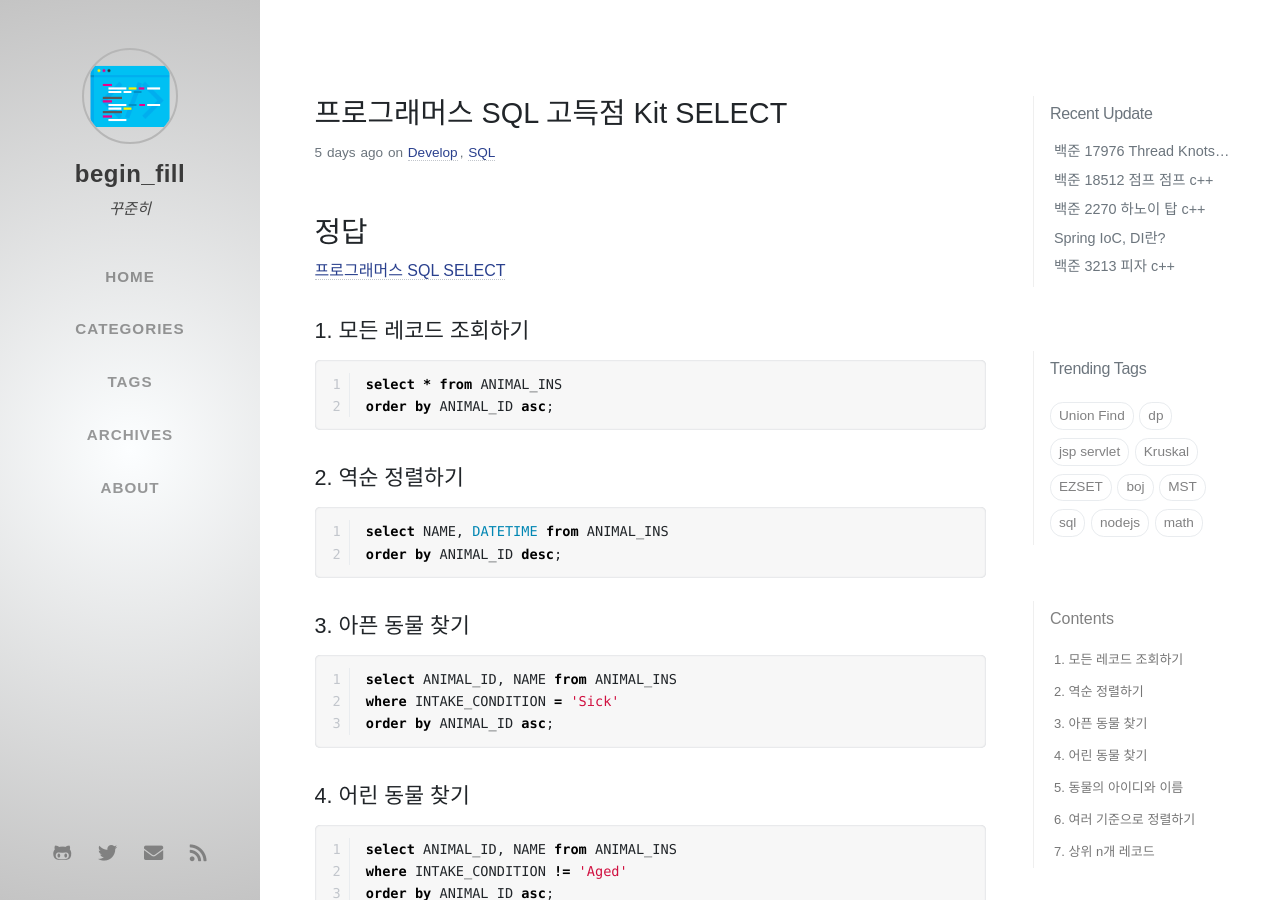
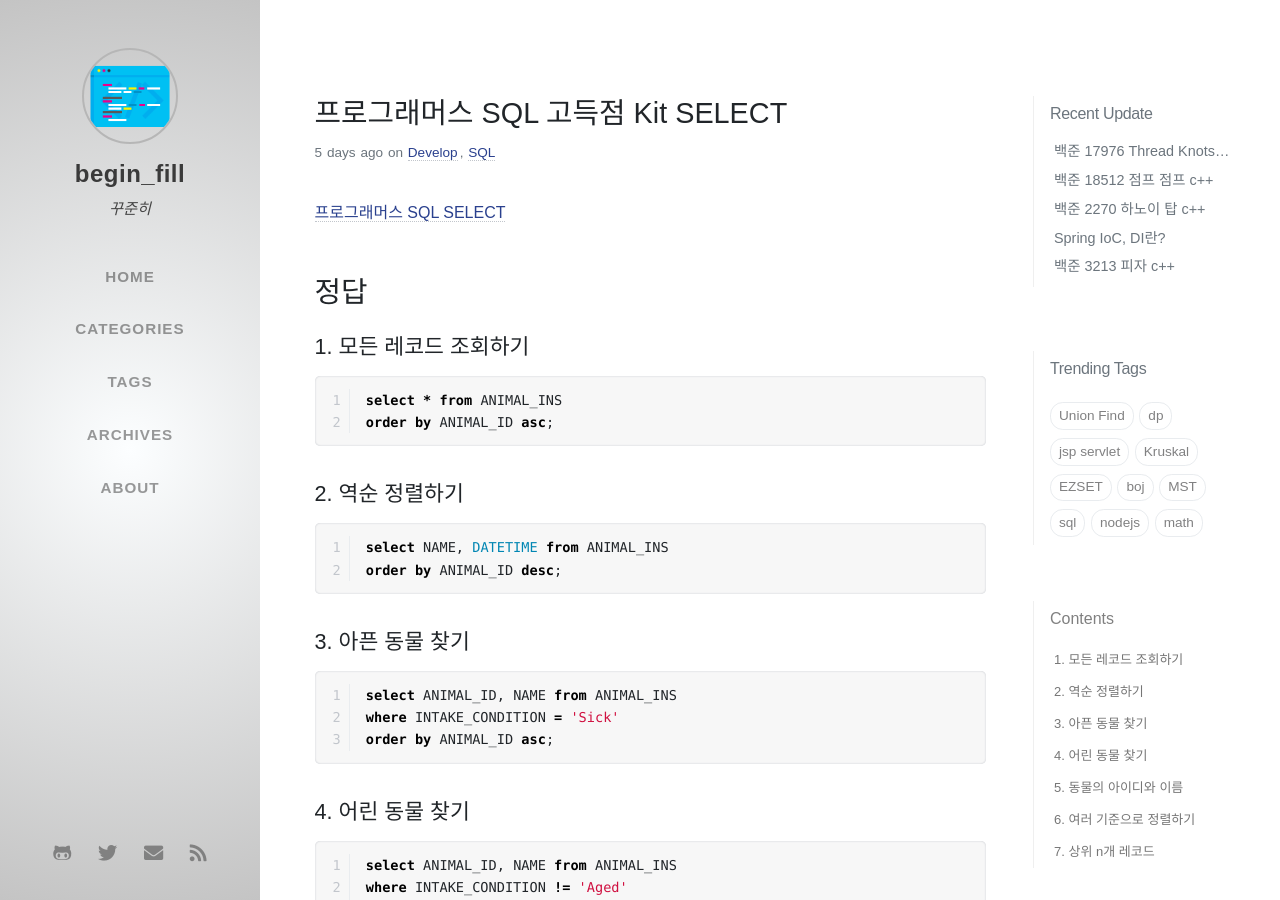
Before and after one commit to ip99202/ip99202.github.io, a Jekyll site: the page built from _posts/2020-10-30-프로그래머스-SQL-SELECT copy.md, in a window 1280 px wide and 900 px high. Built offline with Jekyll 4.4.1, drawn with Linux system fonts in a browser that asks for light colours; nearby versions of some CDN libraries; some web fonts are replaced; comment, search, counter and statistics services are not loaded.

````diff
--- a/_posts/2020-10-30-프로그래머스-SQL-SELECT.md
+++ b/_posts/2020-10-30-프로그래머스-SQL-SELECT copy.md
@@ -5,10 +5,9 @@ categories: [Develop, SQL]
 tags: [프로그래머스, sql]
 ---
 
+[프로그래머스 SQL SELECT](https://programmers.co.kr/learn/courses/30/parts/17042)
 
 # 정답
-[프로그래머스 SQL SELECT](https://programmers.co.kr/learn/courses/30/parts/17042)
-
 
 ## 1. 모든 레코드 조회하기
 ```sql
````
